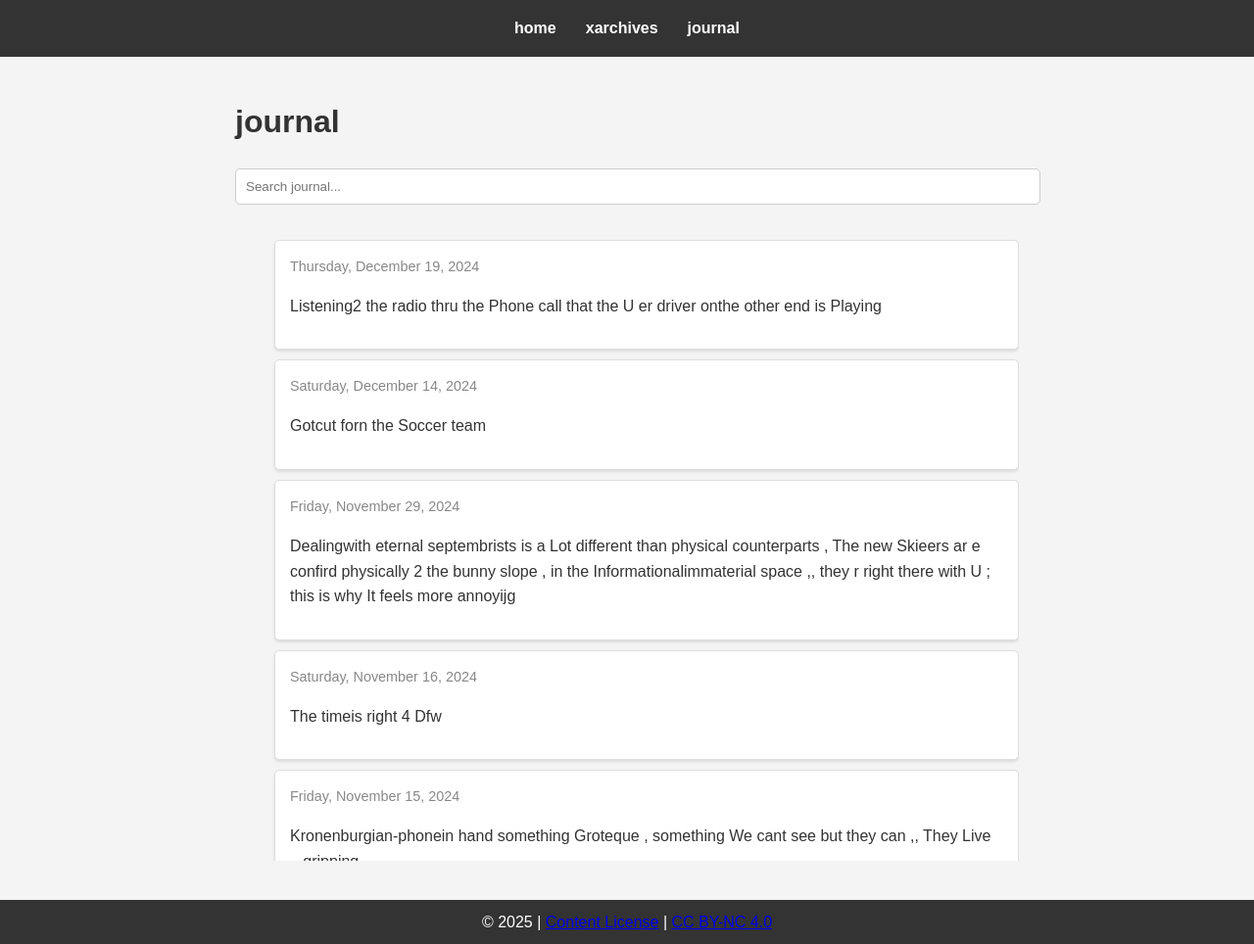
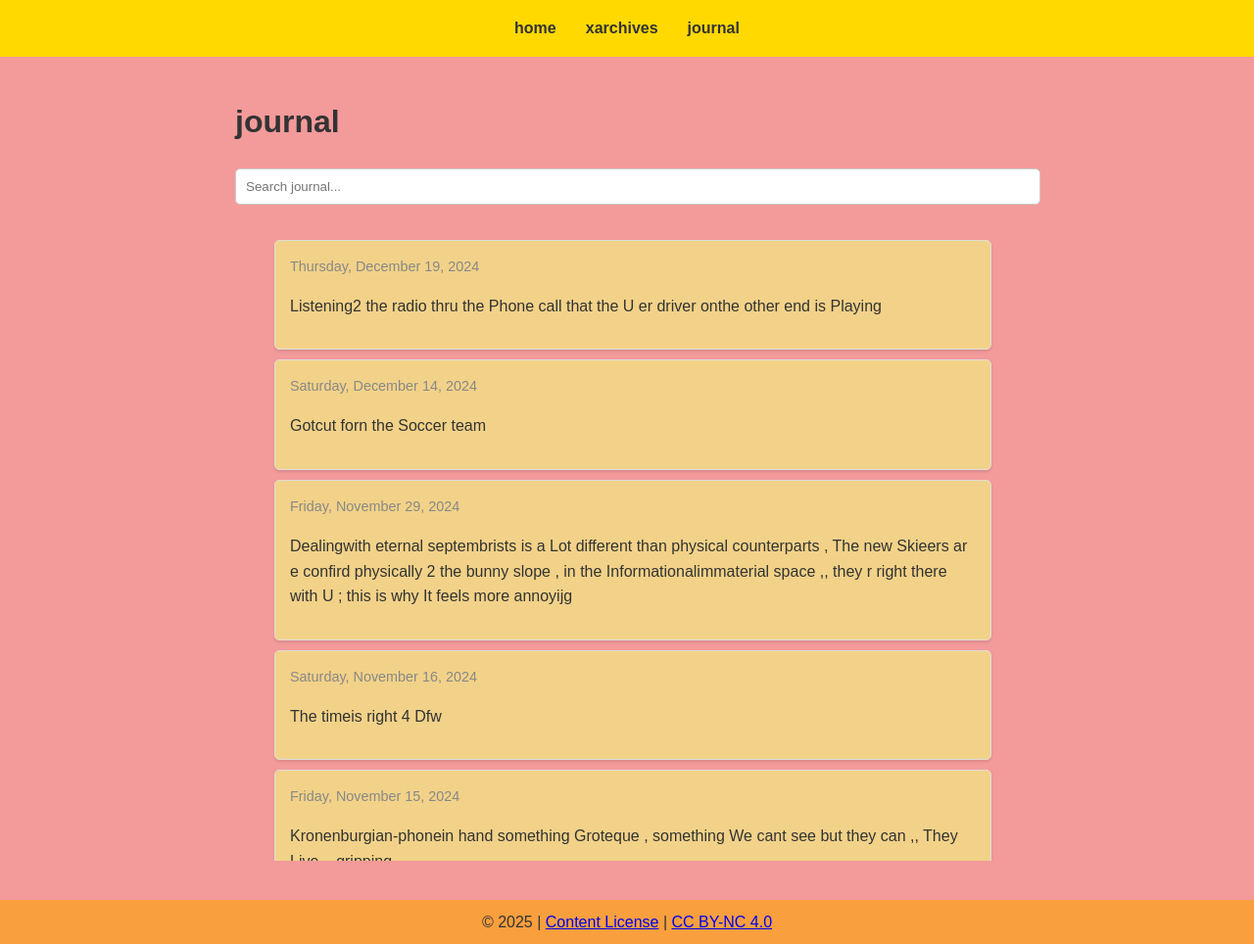
Before and after one commit to dvrawilson/aw, a plain HTML site: page docs/journal.html in a window 1280 px wide. Shown: the whole page at 98% size. Drawn offline with Linux system fonts and the light colour scheme.

Commit message:
ice cream

```diff
--- a/docs/assets/styles.css
+++ b/docs/assets/styles.css
@@ -7,15 +7,15 @@ body {
     margin: 0;
     padding: 0;
     line-height: 1.6;
-    background-color: #f4f4f4;
+    background-color: #f39a9a;
     color: #333;
     display: flex;
     flex-direction: column;
 }
 
 header {
-    background: #333;
-    color: #fff;
+    background: #ffd900;
+    color: #333;
     padding: 1rem 0;
 }
 
@@ -32,7 +32,7 @@ header ul li {
 }
 
 header ul li a {
-    color: #fff;
+    color: #333;
     text-decoration: none;
     font-weight: bold;
 }
@@ -68,15 +68,17 @@ main {
     padding: 0;
     margin: 0;
     overflow-y: auto;
+    overflow-x: hidden;
     height: 650px
 }
 
 .entry {
-    background: #fff;
+    background: #f2d288;
     border: 1px solid #ddd;
     border-radius: 5px;
     margin-bottom: 10px;
     padding: 15px;
+    max-width: 700px;
     box-shadow: 0 2px 3px rgba(0, 0, 0, 0.1);
 }
 
@@ -94,8 +96,8 @@ main {
 footer {
     text-align: center;
     padding: 10px;
-    background: #333;
-    color: #fff;
+    background: #f99f3e;
+    color: #333;
     margin-top: 20px;
     flex-shrink: 0;
 }
@@ -105,7 +107,7 @@ ul {
 }
 
 .qt {
-    background-color: lightgrey;
+    background-color: #bb7242;
     border-radius: 5px;
     padding-left: 10px;
     padding-right: 10px;
```
